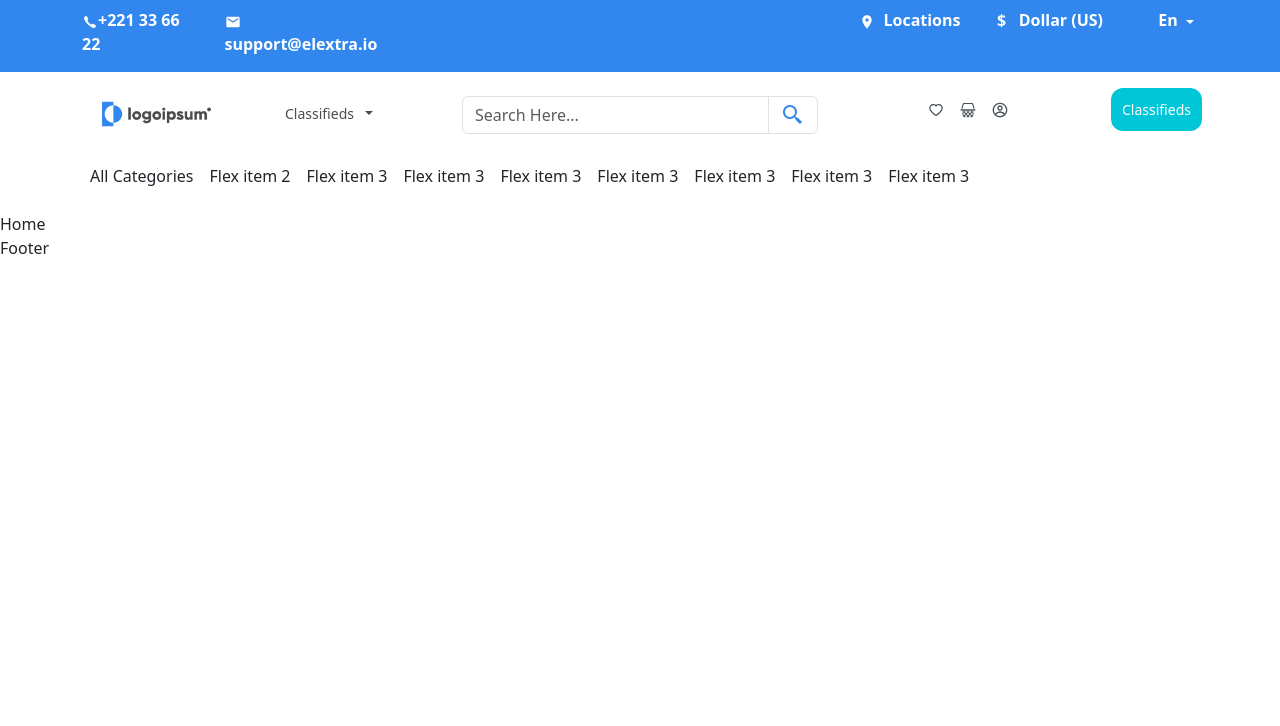
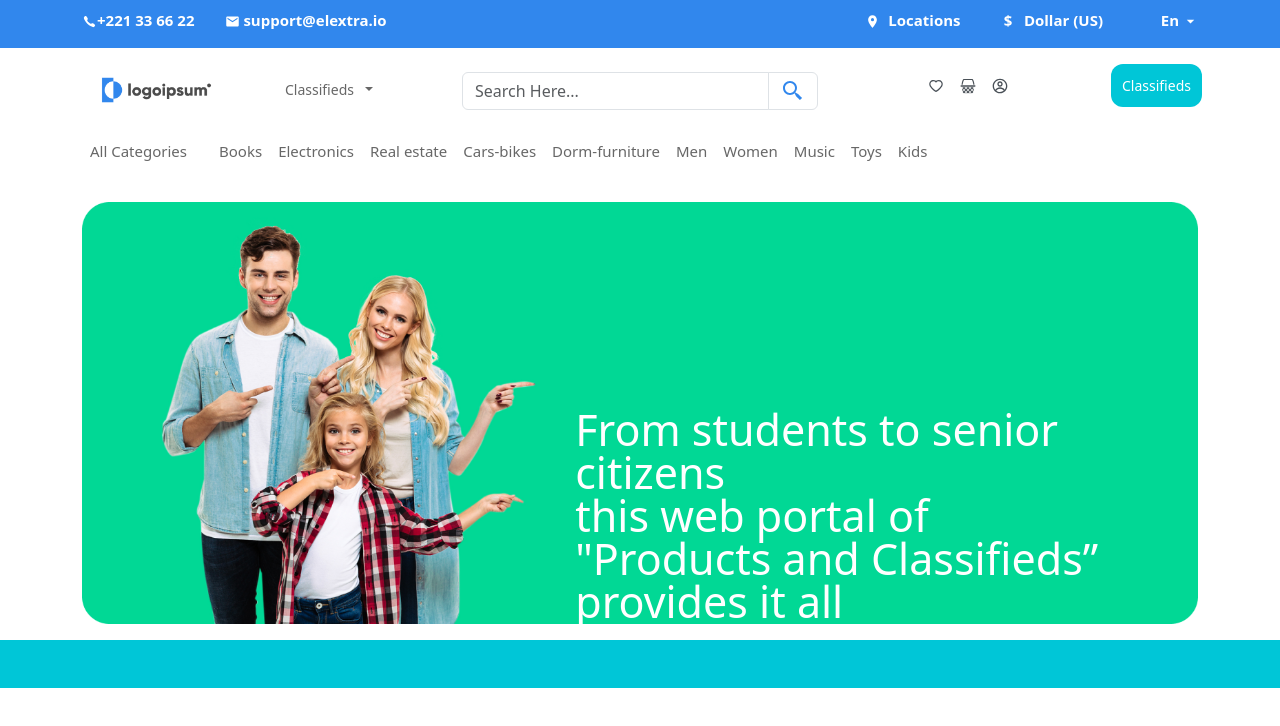
Before and after one commit to melath2020/lilac-ecom, a React (Create React App) app: page / in a window 1280 px wide. Shown: the top 726 px of the page. Built offline with nearby package versions, Linux system fonts and the light colour scheme.

Commit message:
footer-update

```diff
--- a/src/App.css
+++ b/src/App.css
@@ -12,10 +12,10 @@ a{
 }
 :root{
   --color-3187ED:#3187ED;
-  --color-83878b6e:#83878b6e;
+  --color-83878b6e:#83878b56;
   --color-ecebebef:#fffffffb;
   --color-00C6D7:#00C6D7;
-  --color-4D4D4D:#4D4D4D;
+  --color-4D4D4D:#4d4d4dda;
 }
 .gap-10{
   gap:10px;
@@ -32,7 +32,7 @@ a{
 .header-top-strip{
   background-color: var(--color-3187ED);
   font-weight: 600;
-  font-size: 16px;
+  font-size: 15px;
   line-height: 24px;
 
 }
@@ -70,3 +70,33 @@ a{
   font-weight: 700px;
   font-size: 14px;
 }
+.menu-text{
+  color: var(--color-4D4D4D);
+  font-size: 15px;
+}
+
+/* header ends */
+
+/* home start */
+
+.main-banner{
+  width: 100%;
+}
+.main-banner-content{
+  font-weight: 300;
+  width: 50%;
+  top: 51%;
+  font-size: 43px;
+  line-height: 43px;
+  left: 44%;
+  text-align: left;
+}
+
+/* home ends */
+
+/* footer-start */
+.footer-section{
+  background-color:var(--color-00C6D7);
+}
+
+/* footer-ends */
--- /dev/null
+++ b/src/components/Container.jsx
@@ -0,0 +1,11 @@
+import React from "react";
+
+const Container = (props) => {
+  return (
+    <section className={props.class1}>
+      <div className="container">{props.children}</div>
+    </section>
+  );
+};
+
+export default Container;
--- a/src/components/Footer.jsx
+++ b/src/components/Footer.jsx
@@ -1,9 +1,21 @@
-import React from 'react'
+import React from "react";
 
 const Footer = () => {
   return (
-    <div>Footer</div>
-  )
-}
+    <>
+      <footer className="py-4 footer-section">
+        <div className="container">
+          <div className="row">
+            <div className="col-md-3"></div>
+            <div className="col-md-2"></div>
+            <div className="col-md-2"></div>
+            <div className="col-md-2"></div>
+            <div className="col-md-3"></div>
+          </div>
+        </div>
+      </footer>
+    </>
+  );
+};
 
-export default Footer
+export default Footer;
--- a/src/components/Header.jsx
+++ b/src/components/Header.jsx
@@ -116,17 +116,19 @@ const Header = () => {
       <header className="header-bottom ">
         <div className="container">
           <div className="row">
-            <div className="col-12">
+            <div className="col-12 menu-text">
               <div class="d-flex flex-row mb-3">
                 <div class="p-2">All Categories </div>
-                <div class="p-2">Flex item 2</div>
-                <div class="p-2">Flex item 3</div>
-                <div class="p-2">Flex item 3</div>
-                <div class="p-2">Flex item 3</div>
-                <div class="p-2">Flex item 3</div>
-                <div class="p-2">Flex item 3</div>
-                <div class="p-2">Flex item 3</div>
-                <div class="p-2">Flex item 3</div>
+                <div class="p-2 ms-3">Books</div>
+                <div class="p-2">Electronics</div>
+                <div class="p-2">Real estate</div>
+                <div class="p-2">Cars-bikes</div>
+                <div class="p-2">Dorm-furniture</div>
+                <div class="p-2">Men</div>
+                <div class="p-2">Women</div>
+                <div class="p-2">Music</div>
+                <div class="p-2">Toys</div>
+                <div class="p-2">Kids</div>
               </div>
             </div>
           </div>
--- a/src/pages/Home.jsx
+++ b/src/pages/Home.jsx
@@ -1,9 +1,35 @@
-import React from 'react'
+import React from "react";
+import Container from "../components/Container";
+import bannr from "../../src/images/Rectangle 9.png";
+import { Link } from "react-router-dom";
 
 const Home = () => {
   return (
-    <div>Home</div>
-  )
-}
+    <>
+      <Container class1="home-wrapper-1 py-3">
+        <div className="row">
+          <div className="col-12">
+            <div className="main-banner position-relative ">
+              <img
+                src={bannr}
+                className="img-fluid rounded-3 main-banner"
+                alt="main banner"
+              />
+            </div>
+          </div>
+          <div className="main-banner-content position-absolute text-white">
+            <p>
+              From students to senior citizens <br />
+              this web portal of <br />
+              <b>"Products and Classifieds” </b>
+              <br />
+              provides it all
+            </p>
+          </div>
+        </div>
+      </Container>
+    </>
+  );
+};
 
-export default Home
+export default Home;
```
Also changed, not shown: src/images/Rectangle 9.png (added).
